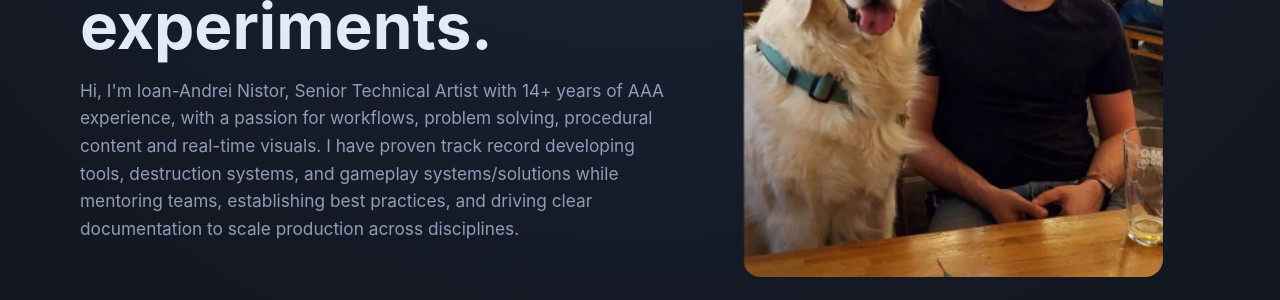
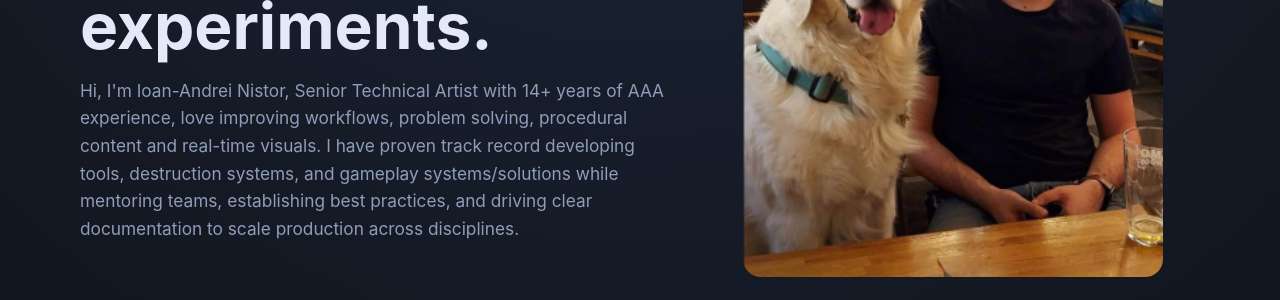
Before and after one commit to ianistor/ian_mywebsite, a Jekyll site: the page built from index.md, in a window 1280 px wide. Shown: the part 422-722 px from the top of the page. Built offline with Jekyll 4.4.1, drawn with Linux system fonts in a browser that asks for light colours; nearby versions of some CDN libraries.

Commit message:
Update index.md

```diff
--- a/index.md
+++ b/index.md
@@ -7,7 +7,7 @@ title: Home
   <div class="hero-content hero-content-elevated">
     <p class="eyebrow hero-eyebrow">Technical Artist · Game Developer · Procedural Artist</p>
     <h1 class="hero-title">Tools, workflows, and random experiments.</h1>
-    <p class="lead hero-lead">Hi, I'm Ioan-Andrei Nistor, Senior Technical Artist with 14+ years of AAA experience, with a passion for workflows, problem solving, procedural content and real-time visuals. I have proven track record developing tools, destruction systems, and gameplay systems/solutions while mentoring teams, establishing best practices, and driving clear documentation to scale production across disciplines.</p>
+    <p class="lead hero-lead">Hi, I'm Ioan-Andrei Nistor, Senior Technical Artist with 14+ years of AAA experience, love improving workflows, problem solving, procedural content and real-time visuals. I have proven track record developing tools, destruction systems, and gameplay systems/solutions while mentoring teams, establishing best practices, and driving clear documentation to scale production across disciplines.</p>
 
   </div>
 
```
